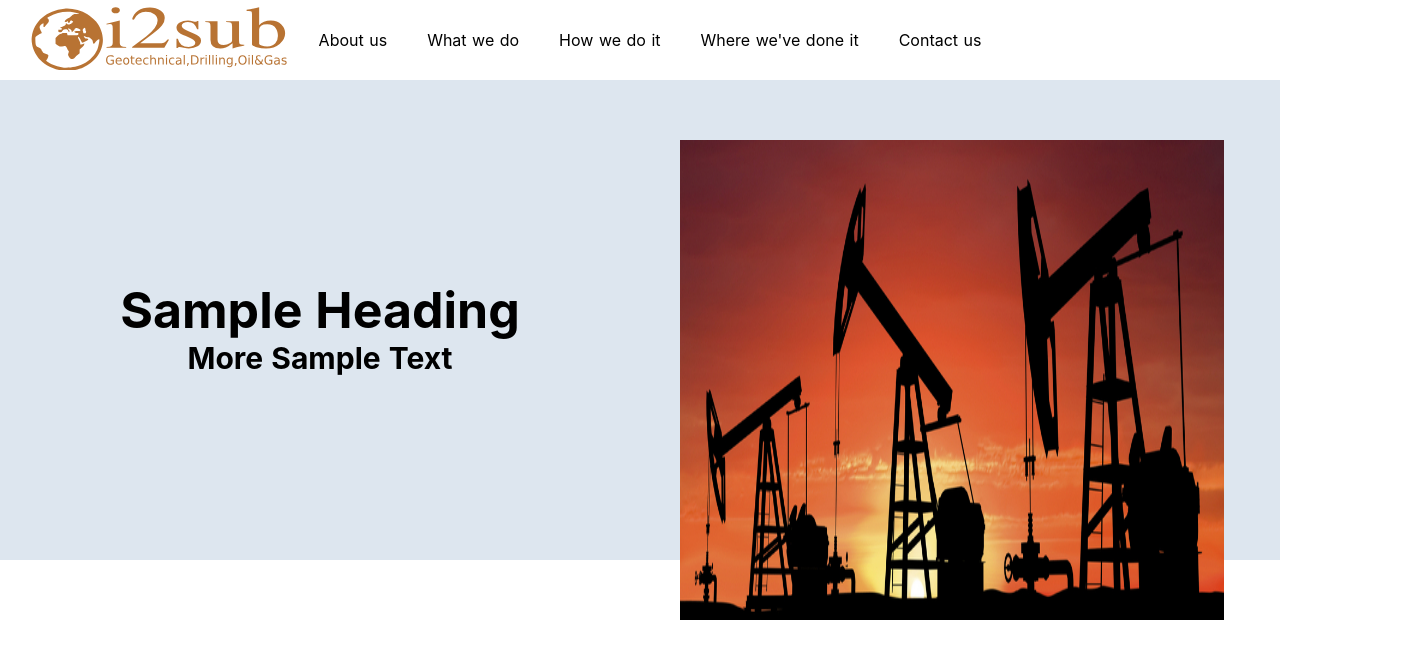
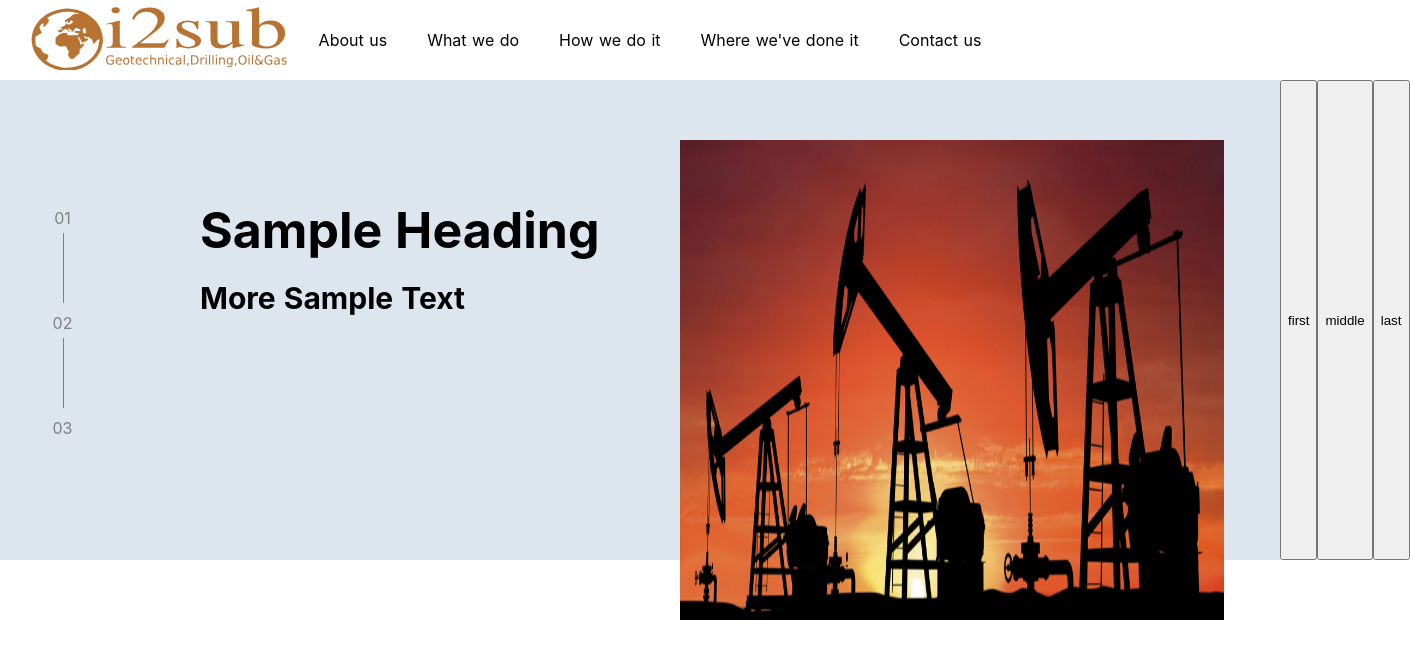
Before and after one commit to craigcliff/i2sub, a Nuxt app: page /index3 in a window 1280 px wide. Shown: the top 658 px of the page, 1410 px wide, since content can reach past the window. Built offline with nearby package versions, Linux system fonts and the light colour scheme.

Commit message:
added vertical stepper

```diff
--- a/pages/index3.vue
+++ b/pages/index3.vue
@@ -1,7 +1,14 @@
 <<template>
 
  <section class="container3">
+
      <div class ="slider-info">
+       <span class="dot" v-on:click="first" >01</span>
+       <div class="vl"></div>
+  <span class="dot" v-on:click="middle">02</span>
+  <div class="vl"></div>
+  <span class="dot" v-on:click="last">03</span>
+
          <h1 class ="slider-heading1"> Sample Heading </h1>
          <h3 class ="slider-desc1">More Sample Text</h3>
          <h1 class ="slider-heading2"> Sample Heading2 </h1>
@@ -23,7 +30,9 @@
 
      </div>
 
-
+    <button v-on:click="first">first</button>
+     <button v-on:click="middle">middle</button>
+      <button v-on:click="last">last</button>
   </section>
 
 
@@ -56,13 +65,37 @@ background-color:  #dde6ef;
 
 }
 
+.dot {
+  height: 25px;
+  width: 25px;
+  background-color: transparent;
+  border-radius: 50%;
+  display: inline-block;
+  padding-top: 25px;
+  padding-bottom:10px;
+  position:relative;
+  left: -150px;
+  top: -15px;
+ text-align: center;
+ color:grey;
+}
+
+.vl {
+    border-left: 1px solid grey;
+    height: 70px;
+    position:relative;
+  left: -137px;
+  padding-top:4px;
+}
+
 .slider-info{
 
 flex: 1 0 50%;
 display: flex;
 flex-direction: column;
+padding-left: 200px;
 justify-content: center;
-  align-items: center;
+
 
 
 
@@ -73,7 +106,11 @@ justify-content: center;
 .slider-heading1{
 font-size: 50px;
 position: absolute;
+top:250px;
+
 opacity: 0;
+
+
 
 
 }
@@ -82,15 +119,19 @@ opacity: 0;
 
 font-size: 30px;
 position: absolute;
-top: 350px;
-opacity: 0;
+top:330px;
+
+opacity: 0;;
+
 
 }
 
 .slider-heading2{
 font-size: 50px;
 position: absolute;
+top:250px;
 opacity: 0;
+
 
 
 }
@@ -99,8 +140,10 @@ opacity: 0;
 
 font-size: 30px;
 position: absolute;
-top: 350px;
+top:330px;
 opacity: 0;
+
+
 
 
 
@@ -109,6 +152,7 @@ opacity: 0;
 .slider-heading3{
 font-size: 50px;
 position: absolute;
+top:250px;
 opacity: 0;
 
 
@@ -119,7 +163,7 @@ opacity: 0;
 
 font-size: 30px;
 position: absolute;
-top: 350px;
+top:330px;
 opacity: 0;
 
 
@@ -203,36 +247,85 @@ width: 85%;
 
 this.menuToggle
 
-         .to('.slider-image',2, {x:-20,autoAlpha:1,display:"block"})
+         .to('.slider-image',2, {x:-20,autoAlpha:1,display:"block"},'first')
 
-        .to('.slider-heading1',2,{y:-10, autoAlpha: 1},'-=1')
-         .to('.slider-desc1',0.3,{y:-10, autoAlpha: 1},'-=1')
+        .to('.slider-heading1',0.5,{y:-50, autoAlpha: 1, ease:Power3.easeIn},'-=1')
+         .to('.slider-desc1',0.6,{y:-50, autoAlpha: 1,  ease:Power3.easeIn},'-=1')
          .to('.slider-image',0.7, {autoAlpha:0,display:"none", delay:7},'-=2')
          .to('.slider-heading1',0.3,{y:-10, autoAlpha: 0},'-=0.7')
          .to('.slider-desc1',0.3,{y:-10, autoAlpha: 0},'-=0.7')
 
- .to('.slider-image2',2, {x:-20,autoAlpha:1,display:"block"})
+ .to('.slider-image2',2, {x:-20,autoAlpha:1,display:"block"},'middle')
 
-        .to('.slider-heading2',2,{y:-10, autoAlpha: 1},'-=1')
-         .to('.slider-desc2',0.3,{y:-10, autoAlpha: 1},'-=1')
-         .to('.slider-image2',0.7, {autoAlpha:0,display:"none",  delay:7})
+        .to('.slider-heading2',0.5,{y:-50, autoAlpha: 1, ease:Power3.easeIn},'-=1')
+         .to('.slider-desc2',0.6,{y:-50, autoAlpha: 1,  ease:Power3.easeIn},'-=1')
+         .to('.slider-image2',0.7, {autoAlpha:0,display:"none", delay:7},'-=2')
          .to('.slider-heading2',0.3,{y:-10, autoAlpha: 0},'-=0.7')
          .to('.slider-desc2',0.3,{y:-10, autoAlpha: 0},'-=0.7')
 
 
-          .to('.slider-image',2, {x:-20,autoAlpha:1,display:"block"})
+          .to('.slider-image',2, {x:-20,autoAlpha:1,display:"block"},'end')
 
-        .to('.slider-heading3',2,{y:-10, autoAlpha: 1},'-=1')
-         .to('.slider-desc3',0.3,{y:-10, autoAlpha: 1},'-=1')
-         .to('.slider-image',0.7, {autoAlpha:0,display:"none",  delay:7})
+       .to('.slider-heading3',0.5,{y:-50, autoAlpha: 1, ease:Power3.easeIn},'-=1')
+         .to('.slider-desc3',0.6,{y:-50, autoAlpha: 1,  ease:Power3.easeIn},'-=1')
+         .to('.slider-image3',0.7, {autoAlpha:0,display:"none", delay:7},'-=2')
          .to('.slider-heading3',0.3,{y:-10, autoAlpha: 0},'-=0.7')
          .to('.slider-desc3',0.3,{y:-10, autoAlpha: 0},'-=0.7')
 
          ;
 
 
+         if (this.menuToggle.play('first')){
+
+            console.log("first")
+         }
+            else if (this.menuToggle.play('middle'))
+            {
+
+            console.log("middle")
+         }
+else if (this.menuToggle.play('last'))
+            {
+
+            console.log("last")
+         }
 
 
+      },
+
+      methods: {
+
+first: function () {
+
+  this.menuToggle.play('first');
+
+    },
+    middle: function () {
+
+  this.menuToggle.play('middle');
+
+    },
+    last: function () {
+
+  this.menuToggle.play('last');
+
+    },
+
+
+
+
+
+
+
+      },
+    watch: {
+    'selected': {
+        menuToggle: function (val, oldVal) {
+            console.log('watch 1', 'newval: ', val, '   oldVal:', oldVal)
+        },
+        deep: true
+    }
+}
 
 
       }
@@ -241,5 +334,5 @@ this.menuToggle
 
 
 
-  }
+
 </script>
```
